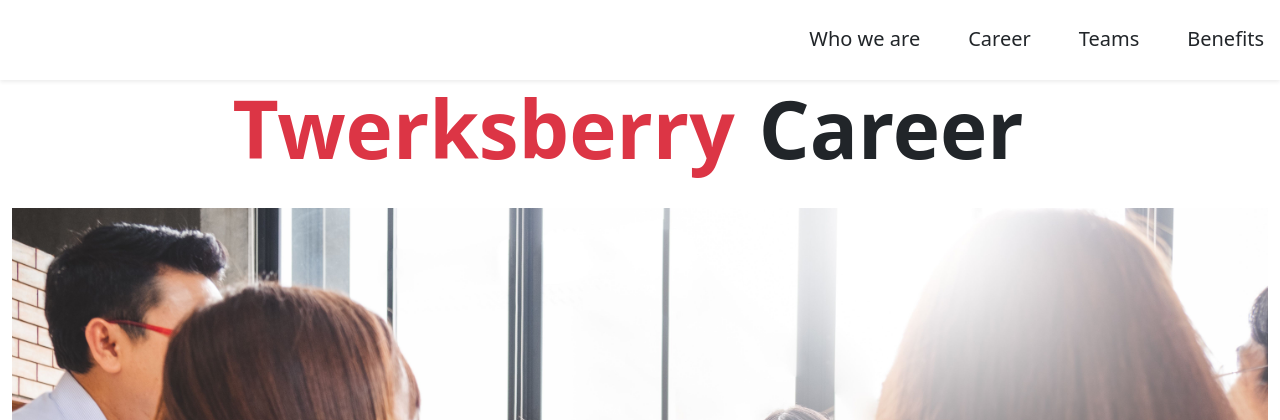
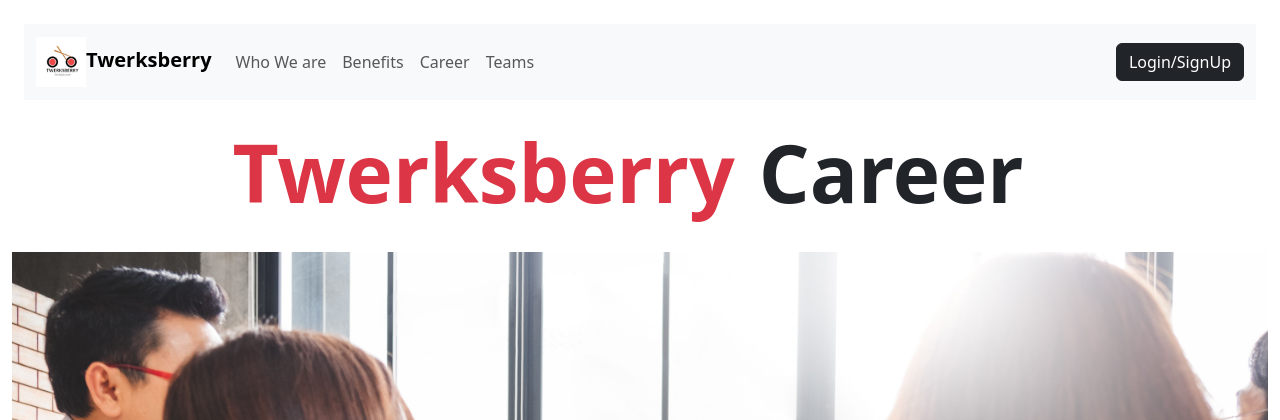
Before and after one commit to nidhi-2619/Twerksberry-careers-website, a Flask app: page / in a window 1280 px wide. Shown: the top 420 px of the page. Run offline with Flask 3, Linux system fonts and the light colour scheme.

Commit message:
favicon added and template is updated

```diff
--- a/templates/index.html
+++ b/templates/index.html
@@ -6,23 +6,33 @@
     <meta name="viewport" content="width=, initial-scale=1.0">
      <link href="https://cdn.jsdelivr.net/npm/bootstrap@5.3.0/dist/css/bootstrap.min.css" rel="stylesheet" integrity="sha384-9ndCyUaIbzAi2FUVXJi0CjmCapSmO7SnpJef0486qhLnuZ2cdeRhO02iuK6FUUVM" crossorigin="anonymous">
     <link href="/static/css/home.css" rel="stylesheet"/>
+    <link href="/static/media/favicon.ico" rel="icon" type="image/x-icon"/>
     <title>Twerksberry Careers</title>
 </head>
 <body>
-<ul class="nav nav-underline justify-content-end fs-5 py-3 shadow-sm">
-  <li class="nav-item">
-    <a class="nav-link text-dark px-3" aria-current="page" href="#">Who we are</a>
-  </li>
-  <li class="nav-item">
-    <a class="nav-link text-dark px-3" href="#">Career</a>
-  </li>
-  <li class="nav-item">
-    <a class="nav-link text-dark px-3" href="#">Teams</a>
-  </li>
-  <li class="nav-item">
-    <a class="nav-link text-dark px-3">Benefits</a>
-  </li>
-</ul>
+<div class="m-4">
+    <nav class="navbar navbar-expand-lg navbar-light bg-light">
+        <div class="container-fluid">
+            <a href="#" class="navbar-brand">
+                <img src="/static/media/logo.jpg" height="50" alt="Logo"><b>Twerksberry</b>
+            </a>
+            <button type="button" class="navbar-toggler" data-bs-toggle="collapse" data-bs-target="#navbarCollapse">
+                <span class="navbar-toggler-icon"></span>
+            </button>
+            <div class="collapse navbar-collapse" id="navbarCollapse">
+                <div class="navbar-nav">
+                    <a href="#" class="nav-item nav-link">Who We are</a>
+                    <a href="#" class="nav-item nav-link">Benefits</a>
+                    <a href="#" class="nav-item nav-link">Career</a>
+                    <a href="#" class="nav-item nav-link" tabindex="-1">Teams</a>
+                </div>
+                <div class="navbar-nav ms-auto">
+                    <button href="#" class=" btn  btn-dark nav-item">Login/SignUp</button>
+                </div>
+            </div>
+        </div>
+    </nav>
+</div>
 <h1 class="display-1  text-center text-danger ">Twerksberry<span class="text-dark px-4">Career</span></h1>
 <img src="/static/media/Group of Asian business people and creative designer meeting in office.jfif" class="container-fluid mt-4 object-fit-cover">
 <div class="container-fluid text-center">
```
Also changed, not shown: static/media/favicon.ico (added).
